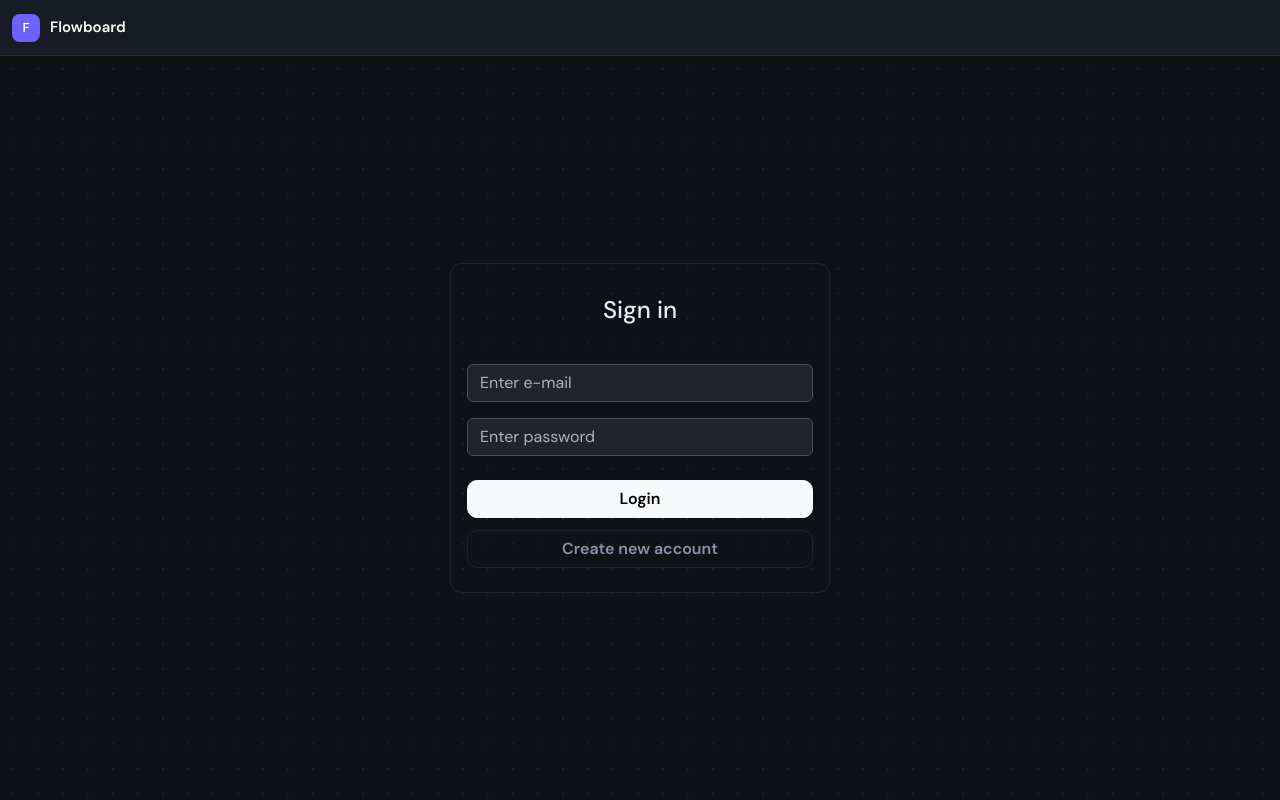
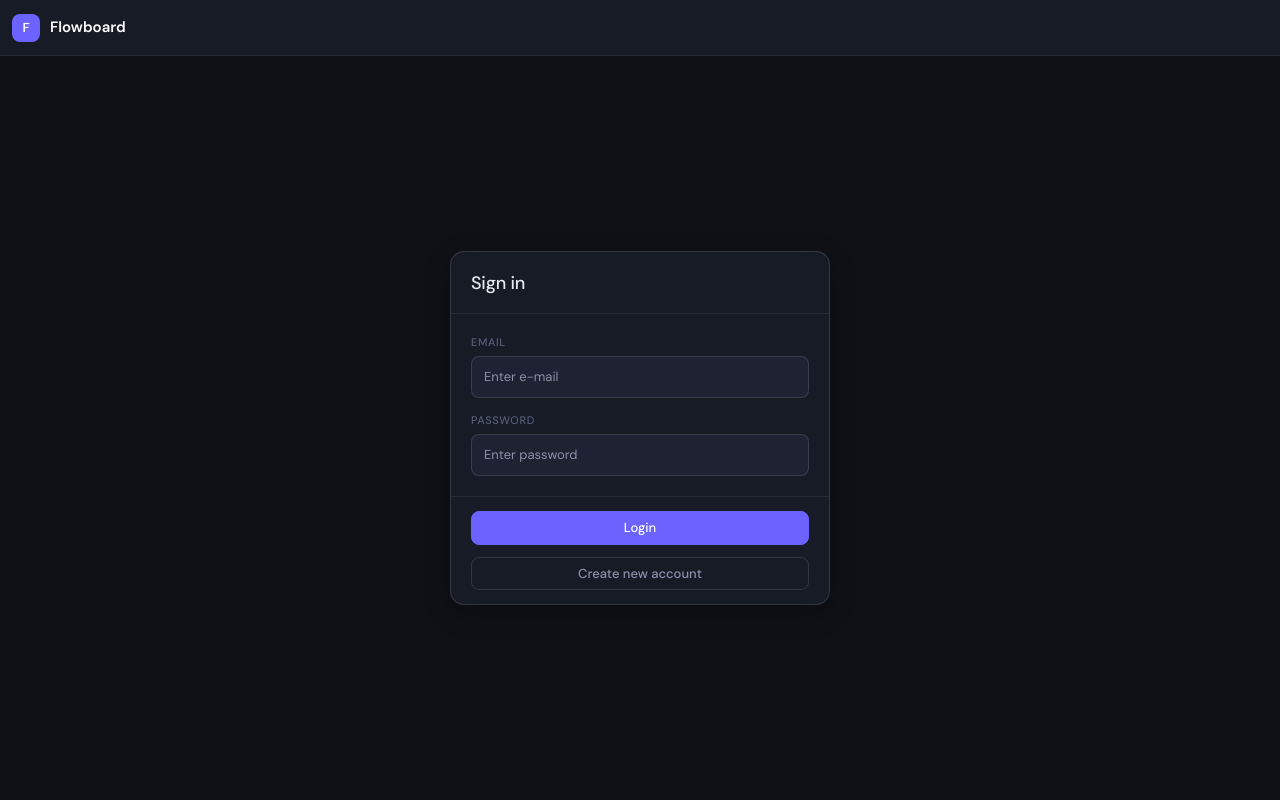
Before and after one commit to adambien94/React-Flowboard, a React (Vite) app: page /login in a window 1280 px wide. Built offline with nearby package versions, Linux system fonts and the light colour scheme; no server answers.

Commit message:
update cards, login modal styling, clean unused code

```diff
--- a/index.html
+++ b/index.html
@@ -5,8 +5,23 @@
   <meta charset="UTF-8" />
   <link rel="icon" type="image/svg+xml" href="/vite.svg" />
   <meta name="viewport" content="width=device-width, initial-scale=1.0" />
+  <link rel="preconnect" href="https://fonts.googleapis.com">
+  <link rel="preconnect" href="https://fonts.gstatic.com" crossorigin>
+  <link rel="stylesheet"
+    href="https://fonts.googleapis.com/css2?family=DM+Sans:wght@300;400;500;600&family=DM+Mono:wght@400;500&display=swap">
   <link rel="stylesheet" href="https://cdn.jsdelivr.net/npm/bootstrap-icons@1.11.1/font/bootstrap-icons.css">
   <title>Flowboard</title>
+  <style>
+    html {
+      color-scheme: dark;
+    }
+
+    body {
+      margin: 0;
+      background: #0f1117;
+      color: #e8eaf0;
+    }
+  </style>
 </head>
 
 <body>
--- a/src/App.tsx
+++ b/src/App.tsx
@@ -1,13 +1,17 @@
 import "bootstrap/dist/css/bootstrap.min.css";
+import { Suspense, lazy } from "react";
 import { Route, Routes } from "react-router-dom";
-import Dashboard from "./Dashboard";
 import DashboardLayout from "./DashboardLayout";
-import Login from "./Login";
-import Summary from "./Summary";
 import ProtectedRoute from "./components/ProtectedRoute";
+import FullPageLoader from "./components/FullPageLoader";
+
+const Login = lazy(() => import("./Login"));
+const Dashboard = lazy(() => import("./Dashboard"));
+const Summary = lazy(() => import("./Summary"));
 
 export default function App() {
   return (
+    <Suspense fallback={<FullPageLoader />}>
       <Routes>
         <Route path="/login" element={<Login />} />
         <Route
@@ -24,5 +28,6 @@ export default function App() {
           <Route path="*" element={<h2>Page not found</h2>} />
         </Route>
       </Routes>
+    </Suspense>
   );
 }
--- a/src/Login.tsx
+++ b/src/Login.tsx
@@ -1,5 +1,5 @@
 import { useState, type FormEvent } from "react";
-import { Button, Card, Form, Spinner } from "react-bootstrap";
+import { Spinner } from "react-bootstrap";
 import Navbar from "./components/Navbar";
 import styles from "./components/dashboard/DashboardLayout.module.css";
 import { supabase } from "./api/supabaseClient";
@@ -45,43 +45,48 @@ export default function Login() {
       <div
         className={`${styles.mainContent} d-flex align-items-center justify-content-center`}
       >
-        <Card
-          className="login-card"
-          style={{ width: 380, border: "1px solid var(--border-color)" }}
-        >
-          <Card.Body>
-            <h4 className="text-center mb-4 py-3">
-              {isRegister ? "Create Account" : "Sign in"}
-            </h4>
+        <div className="fb-auth-card">
+          <div className="fb-modal-header">
+            <span className="fb-modal-title">
+              {isRegister ? "Create account" : "Sign in"}
+            </span>
+          </div>
 
-            <Form onSubmit={handleAuth}>
-              <Form.Group className="mb-3">
-                <Form.Control
+          <form onSubmit={handleAuth}>
+            <div className="fb-modal-body">
+              <div className="fb-field">
+                <div className="fb-field-label">Email</div>
+                <input
                   type="email"
                   value={email}
                   onChange={(e) => setEmail(e.target.value)}
                   placeholder="Enter e-mail"
+                  className="fb-field-control"
+                  required
                 />
-              </Form.Group>
+              </div>
 
-              <Form.Group className="mb-4">
-                <Form.Control
+              <div className="fb-field">
+                <div className="fb-field-label">Password</div>
+                <input
                   type="password"
                   value={password}
                   onChange={(e) => setPassword(e.target.value)}
                   placeholder="Enter password"
+                  className="fb-field-control"
+                  required
                 />
-              </Form.Group>
+              </div>
 
               {error && (
-                <div className="text-danger text-center mb-3">{error}</div>
+                <div className="fb-auth-error text-center">{error}</div>
               )}
+            </div>
 
-              <div className="d-grid gap-2 mb-2">
-                <Button
-                  variant="light"
+            <div className="fb-modal-footer fb-auth-footer">
+              <button
                 type="submit"
-                  className="fw-semibold"
+                className="fb-btn fb-btn-primary fb-auth-primary"
                 disabled={loading}
               >
                 {loading ? (
@@ -93,21 +98,18 @@ export default function Login() {
                 ) : (
                   "Login"
                 )}
-                </Button>
+              </button>
 
-                <Button
-                  variant="outline-secondary"
-                  className="mt-1 fw-semibold"
+              <button
+                type="button"
+                className="fb-btn fb-btn-ghost fb-auth-secondary"
                 onClick={() => setIsRegister((prev) => !prev)}
               >
-                  {isRegister
-                    ? "Already have an account?"
-                    : "Create new account"}
-                </Button>
+                {isRegister ? "Already have an account?" : "Create new account"}
+              </button>
             </div>
-            </Form>
-          </Card.Body>
-        </Card>
+          </form>
+        </div>
       </div>
     </div>
   );
--- /dev/null
+++ b/src/components/FullPageLoader.tsx
@@ -0,0 +1,10 @@
+import { Spinner } from "react-bootstrap";
+
+export default function FullPageLoader({ label = "Loading..." }: { label?: string }) {
+  return (
+    <div className="d-flex flex-column justify-content-center align-items-center vh-100 gap-3">
+      <Spinner animation="border" role="status" aria-label={label} />
+      <div className="text-muted">{label}</div>
+    </div>
+  );
+}
--- a/src/components/ProtectedRoute.tsx
+++ b/src/components/ProtectedRoute.tsx
@@ -1,5 +1,6 @@
 import { Navigate } from "react-router-dom";
 import { useAuth } from "../contexts/AuthContext";
+import FullPageLoader from "./FullPageLoader";
 
 export default function ProtectedRoute({
   children,
@@ -9,11 +10,7 @@ export default function ProtectedRoute({
   const { user, loading } = useAuth();
 
   if (loading) {
-    return (
-      <div className="d-flex justify-content-center align-items-center vh-100">
-        {/* <span>Loading...</span> */}
-      </div>
-    );
+    return <FullPageLoader label="Signing you in..." />;
   }
 
   if (!user) {
--- a/src/components/TaskCard.tsx
+++ b/src/components/TaskCard.tsx
@@ -66,7 +66,7 @@ const TaskCardComponent = ({ card }: TaskCardProps) => {
   };
 
   return (
-    <div key={card.id} className="mt-1">
+    <div key={card.id}>
       <div
         ref={setNodeRef}
         style={style}
@@ -74,10 +74,10 @@ const TaskCardComponent = ({ card }: TaskCardProps) => {
         {...attributes}
         onClick={onCardClick}
       >
-        <div className="card-body d-flex flex-column">
+        <div className="card-body d-flex flex-column pb-2">
           <div className="d-flex justify-content-between">
             <div className={priorityClass(card.priority)}>
-              {card.priority ?? "Backlog"}
+              {card.priority ? card.priority : "Backlog"}
             </div>
             <div {...listeners}>
               <i
@@ -123,11 +123,11 @@ const TaskCardComponent = ({ card }: TaskCardProps) => {
               {card.description}
             </p>
           </div>
-          <div className="flex-grow-1 mt-1 d-flex justify-content-between align-items-end gap-2">
+          <div className="flex-grow-1 d-flex justify-content-between align-items-center gap-2 border-top mt-2">
             <span
               className="pt-1"
               style={{
-                fontSize: 10,
+                fontSize: 11,
                 lineHeight: 1.4,
                 color: "var(--fb-text-faint)",
                 fontFamily:
--- a/src/components/dashboard/DashboardLayout.module.css
+++ b/src/components/dashboard/DashboardLayout.module.css
@@ -4,11 +4,11 @@
     opacity 0.25s ease;
   min-height: calc(100vh - 56px);
   padding: 1rem;
-  background-image: radial-gradient(
+  /* background-image: radial-gradient(
     rgba(255, 255, 255, 0.07) 1px,
     transparent 1px
   );
-  background-size: 25px 25px;
+  background-size: 25px 25px; */
 }
 
 .drawerOpen {
--- a/src/dark-theme.css
+++ b/src/dark-theme.css
@@ -1,5 +1,3 @@
-@import url("https://fonts.googleapis.com/css2?family=DM+Sans:wght@300;400;500;600&family=DM+Mono:wght@400;500&display=swap");
-
 :root {
   color-scheme: dark;
 
@@ -65,6 +63,10 @@ body {
   background: var(--surface-bg);
 }
 
+.btn {
+  /* align-items: center; */
+}
+
 .card {
   background-color: var(--panel-elevated-bg);
   border: 1px solid var(--border-color);
@@ -81,6 +83,7 @@ body {
   background-color: rgba(255, 255, 255, 0.06) !important;
 }
 
+.border-top,
 .border-bottom {
   border-color: var(--border-color) !important;
 }
@@ -167,6 +170,7 @@ body {
   margin: 14px 0 6px;
 }
 
+.btn-link,
 .fb-nav-item.list-group-item {
   background: transparent;
   border: none;
@@ -176,7 +180,7 @@ body {
   color: var(--fb-text-muted);
   transition: all 0.15s;
 }
-
+.btn-link:hover,
 .fb-nav-item.list-group-item:hover {
   background: var(--fb-bg3) !important;
   color: var(--fb-text) !important;
@@ -248,6 +252,7 @@ body {
   align-items: flex-start;
   overflow-x: auto;
   padding-top: 8px;
+  min-height: 100vh;
 }
 
 .fb-column {
@@ -351,7 +356,7 @@ body {
 }
 
 .fb-modal-title {
-  font-size: 14px;
+  font-size: 18px;
   font-weight: 500;
   color: var(--fb-text);
   flex: 1;
@@ -538,8 +543,8 @@ body {
 }
 
 .fb-task-drawer.offcanvas.offcanvas-end {
-  width: 340px !important;
-  min-width: 340px;
+  width: 480px !important;
+  min-width: 480px;
   background: var(--fb-bg2);
   border-left: 1px solid var(--fb-border-strong);
 }
@@ -662,3 +667,37 @@ body {
   border-color: var(--fb-accent);
   color: white;
 }
+
+/* Auth / login panel */
+.fb-auth-card {
+  width: 380px;
+  max-width: 100%;
+  background: var(--fb-bg2);
+  border: 1px solid var(--fb-border-strong);
+  border-radius: 14px;
+  box-shadow: var(--shadow-soft);
+}
+
+.fb-auth-footer {
+  flex-direction: column;
+  align-items: stretch;
+}
+
+.fb-auth-primary,
+.fb-auth-secondary {
+  width: 100%;
+  justify-content: center;
+}
+
+.fb-auth-secondary {
+  margin-top: 4px;
+}
+
+.fb-auth-error {
+  font-size: 12px;
+  color: var(--fb-red);
+  padding: 6px 10px;
+  border-radius: 8px;
+  background: rgba(255, 92, 92, 0.08);
+  border: 1px solid rgba(255, 92, 92, 0.25);
+}
--- a/src/hooks/useBoardStore.ts
+++ b/src/hooks/useBoardStore.ts
@@ -269,7 +269,7 @@ export const useBoardStore = create<State>((set, get) => ({
   fetchCardDetails: async (cardId: string) => {
     const { data, error } = await supabase
       .from("cards")
-      .select("id, title, description, priority, position, column_id")
+      .select("id, title, description, priority, position, column_id, logged_time")
       .eq("id", cardId)
       .single();
 
@@ -282,7 +282,6 @@ export const useBoardStore = create<State>((set, get) => ({
   },
 
   setLogTime: async (cardId: string, seconds: number) => {
-    // 🔹 optimistic update
     set((state) => ({
       columns: state.columns.map((col) => ({
         ...col,
@@ -292,9 +291,15 @@ export const useBoardStore = create<State>((set, get) => ({
             : card
         ),
       })),
+      cardDetails:
+        state.cardDetails && state.cardDetails.id === cardId
+          ? {
+              ...state.cardDetails,
+              logged_time: (state.cardDetails.logged_time ?? 0) + seconds,
+            }
+          : state.cardDetails,
     }));
 
-    // 🔹 atomic update w DB
     const { error } = await supabase.rpc("increment_logged_time", {
       card_id: cardId,
       seconds,
```
Also changed, not shown: src/components/TaskDrawer.tsx (+27 -42 lines), src/components/dashboard/BoardColumn.tsx (+11 -10 lines), src/components/dashboard/BoardLoader.tsx (+63 -63 lines). Lines whose indentation alone changed are shown as unchanged.
